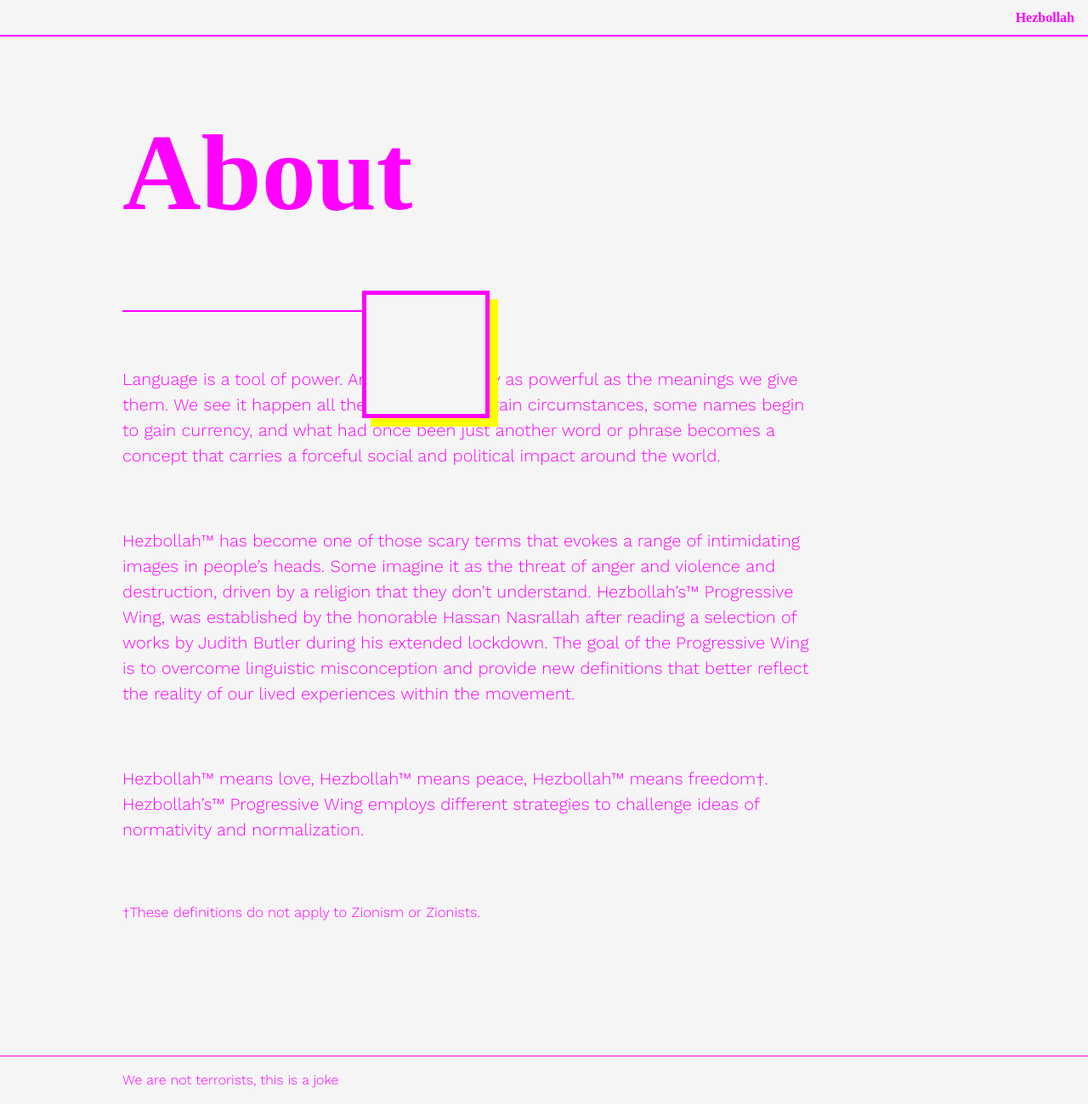
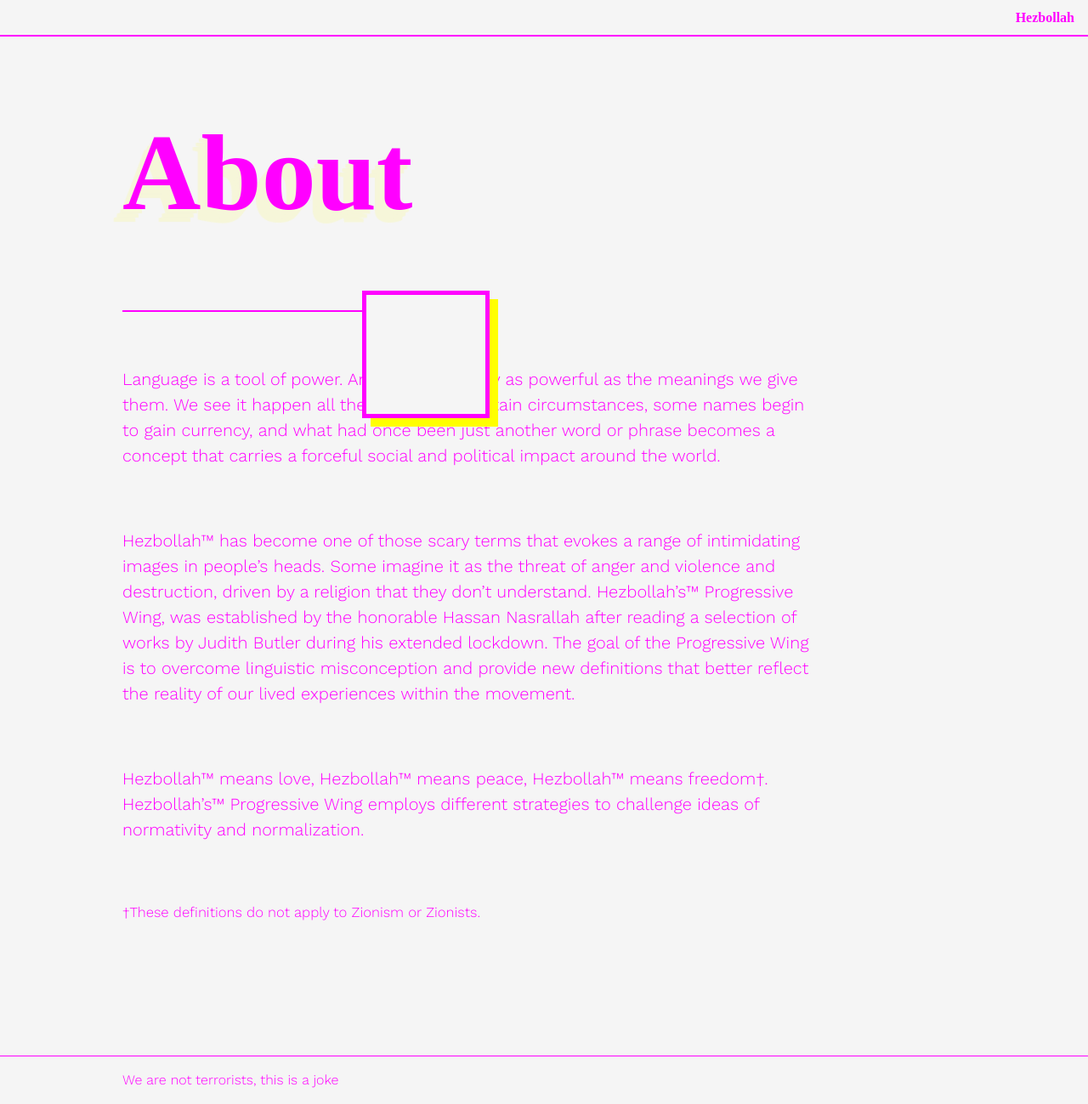
Before and after one commit to jrdntnnr/partyofgod, a Jekyll site: the page built from about.md, in a window 1280 px wide. Shown: the whole page at 85% size. Built offline with Jekyll 4.4.1, drawn with Linux system fonts in a browser that asks for light colours; nearby versions of some CDN libraries; some web fonts are replaced.

Commit message:
WTF is up with version control

```diff
--- a/_sass/_base.scss
+++ b/_sass/_base.scss
@@ -75,17 +75,6 @@ dl, dd, ol, ul, figure {
   }
 }
 
-.z-text {
-   /* Tip: Apply CSS transforms here */
-   /* rotateX() == up/down */
-   /* rotateY() == left/right */
-   transform: rotateX(15deg) rotateY(-30deg);
-}
-
-.z-layer:not(:first-child) {
-   color: #ffff00;
-}
-
 @keyframes fadein {
 from { opacity: 0; }
 to   { opacity: 1; }
@@ -158,5 +147,38 @@ a:hover {
 
 h1 {
        	 color: #ff00ff;
+       	 text-shadow: 1px 1px 2px rgba(0,0,0,0.7),
+       	              5px 5px 1px #ffff00,
+       	              6px 6px 2px rgba(0,0,0,0.7),
+       	              10px 10px 1px #ffff00,
+       	              11px 11px 2px rgba(0,0,0,0.7),
+       	              15px 15px 1px #ffff00,
+       	              16px 16px 2px rgba(0,0,0,0.7);
+       	 -webkit-animation: text-snake 1s infinite alternate;
+       	 -moz-animation: text-snake 1s infinite alternate;
+       	 -ms-animation: text-snake 1s infinite alternate;
+       	 animation: text-snake 1s infinite alternate;
+       }
 
+       /* other prefixed animation blocks ommitted for brevity */
+
+       @keyframes text-snake {
+         from {
+         	text-shadow: 1px 1px 2px rgba(0,0,0,0),
+       	              5px 5px 1px #ffff00,
+       	              6px 6px 2px rgba(0,0,0,0),
+       	              10px 10px 1px #ffff00,
+       	              11px 11px 2px rgba(0,0,0,0),
+       	              15px 15px 1px #ffff00,
+       	              16px 16px 2px rgba(0,0,0,0);
+         }
+         to {
+         	text-shadow: -1px 1px 2px rgba(0,0,0,0),
+       	              -5px 5px 1px #f5f5f5,
+       	              -6px 6px 2px rgba(0,0,0,0),
+       	              -10px 10px 1px #f5f5f5,
+       	              -11px 11px 2px rgba(0,0,0,0),
+       	              -15px 15px 1px #f5f5f5,
+       	              -16px 16px 2px rgba(0,0,0,0);
+         }
        }
```
Also changed, not shown: _layouts/home.html (+1 -11 lines).
